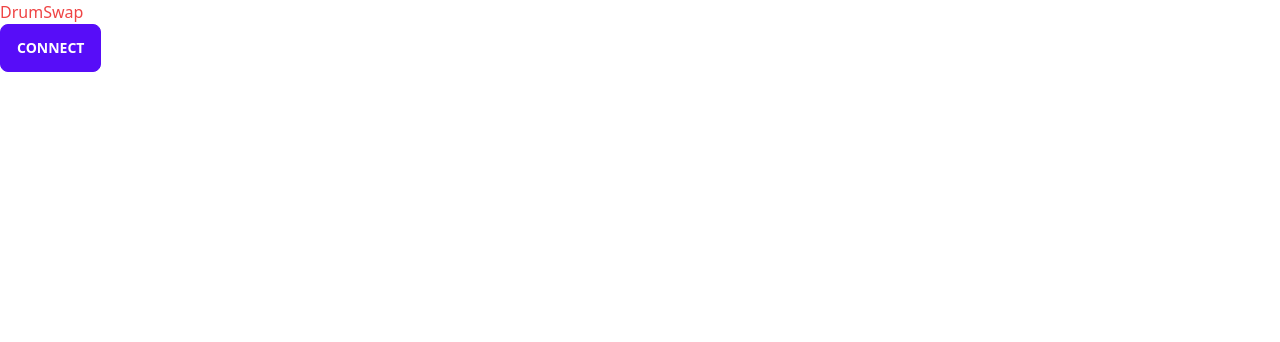
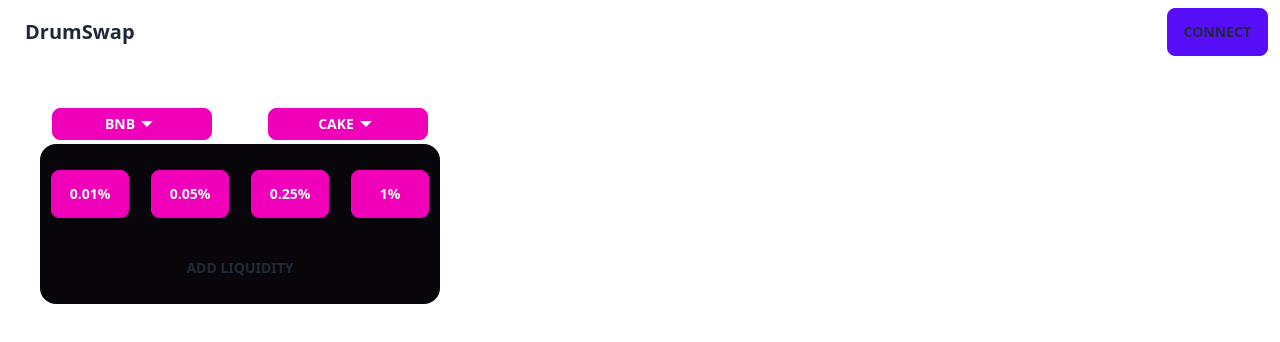
Before and after one commit to DarkMiclos/DrumSwap-Hackathon, a React (Vite) app in the folder frontend/: page / in a window 1280 px wide. Shown: the top 342 px of the page. Built offline with nearby package versions, Linux system fonts and the light colour scheme.

Commit message:
add Pool Component

```diff
--- a/frontend/src/App.tsx
+++ b/frontend/src/App.tsx
@@ -1,11 +1,11 @@
-import { useWallet } from "./hook/useWallet";
-import ConnectButton from "./components/ConnectButton";
+import Pool from "./components/Pool";
+import Navbar from "./components/Navbar";
 
 const App = () => {
   return (
     <>
-      <div className="text-red-500">DrumSwap</div>
-      <ConnectButton />
+      <Navbar />
+      <Pool />
     </>
   );
 };
--- /dev/null
+++ b/frontend/src/components/Pool.tsx
@@ -0,0 +1,58 @@
+import { IoMdArrowDropdown } from "react-icons/io";
+import TokenSelectionButton from "./TokenSelectionButton";
+import { useRecoilValue } from "recoil";
+import { swapFromTokenState, swapToTokenState } from "../utils/atom";
+
+const Pool = () => {
+  const swapFromToken = useRecoilValue(swapFromTokenState);
+  const swapToToken = useRecoilValue(swapToTokenState);
+
+  return (
+    <div className="w-[400px] h-[200px] rounded-2xl m-10">
+      {/* Select tokens */}
+      <div className="relative w-full h-[40px]">
+        <div className="absolute top-0 bottom-0 w-full h-[32px] my-auto">
+          <TokenSelectionButton
+            type="from"
+            className="btn btn-sm btn-secondary w-[40%] mx-3"
+          >
+            {swapFromToken}
+            <IoMdArrowDropdown size={24} />
+          </TokenSelectionButton>
+
+          <TokenSelectionButton
+            type="to"
+            className="btn btn-sm btn-secondary w-[40%] float-right mx-3"
+          >
+            {swapToToken}
+            <IoMdArrowDropdown size={24} />
+          </TokenSelectionButton>
+        </div>
+      </div>
+      <div className="w-full h-[calc(100%-40px)] bg-[#08060b] rounded-2xl">
+        {/* Select fees */}
+        <div className="relative h-[calc(100%-60px)]">
+          <div className="absolute grid grid-cols-4 w-full h-[48px] top-0 bottom-0 my-auto">
+            <button className="btn btn-secondary w-[78px] mx-auto">
+              0.01%
+            </button>
+            <button className="btn btn-secondary w-[78px] mx-auto">
+              0.05%
+            </button>
+            <button className="btn btn-secondary w-[78px] mx-auto">
+              0.25%
+            </button>
+            <button className="btn btn-secondary w-[78px] mx-auto">1%</button>
+          </div>
+        </div>
+        <div className="relative w-full h-[48px]">
+          <button className="absolute btn btn-ghost w-[90%] left-0 right-0 mx-auto mb-5">
+            Add Liquidity
+          </button>
+        </div>
+      </div>
+    </div>
+  );
+};
+
+export default Pool;
--- /dev/null
+++ b/frontend/src/components/TokenSelectionButton.tsx
@@ -0,0 +1,156 @@
+import { ReactNode, useState } from "react";
+import { swapFromTokenState, swapToTokenState } from "../utils/atom";
+import { useSetRecoilState } from "recoil";
+
+type Props = {
+  type: "from" | "to";
+  children: ReactNode;
+  className: string;
+};
+
+type Token = {
+  name: string;
+  abbreviation: string;
+};
+
+const TokenSelectionButton = ({ type, children, className }: Props) => {
+  const setSwapFromToken = useSetRecoilState(swapFromTokenState);
+  const setSwapToToken = useSetRecoilState(swapToTokenState);
+  const [inputValue, setInputValue] = useState<string>("");
+
+  const availableTokens: Token[] = [
+    {
+      name: "Ethereum",
+      abbreviation: "ETH",
+    },
+    {
+      name: "Binance Chain Native Token",
+      abbreviation: "BNB",
+    },
+  ];
+
+  const filteredTokes = availableTokens.filter(({ abbreviation }) =>
+    abbreviation.includes(inputValue.toUpperCase())
+  );
+
+  const handleClick = (e: React.MouseEvent<HTMLButtonElement>) => {
+    const abbreviation = e.currentTarget.textContent;
+    if (!abbreviation) return;
+    if (type === "from") {
+      setSwapFromToken(abbreviation);
+    } else if (type === "to") {
+      setSwapToToken(abbreviation);
+    }
+  };
+
+  const handleChange = (e: React.ChangeEvent<HTMLInputElement>) => {
+    setInputValue(e.currentTarget.value);
+  };
+
+  if (type === "from") {
+    return (
+      <>
+        <label htmlFor="FromTokenSelectionModal" className={className}>
+          {children}
+        </label>
+
+        <input
+          type="checkbox"
+          id="FromTokenSelectionModal"
+          className="modal-toggle"
+        />
+        <label
+          htmlFor="FromTokenSelectionModal"
+          className="modal cursor-pointer"
+        >
+          <label className="modal-box relative h-full" htmlFor="">
+            <h3 className="text-2xl font-bold mb-5">Select a Token</h3>
+            <hr />
+
+            <input
+              onChange={handleChange}
+              type="text"
+              placeholder="Search Name"
+              className="input input-bordered w-full my-5"
+            />
+            <div className="py-4">
+              {inputValue === "" &&
+                availableTokens.map(({ abbreviation }, index) => (
+                  <button
+                    key={index}
+                    onClick={handleClick}
+                    className="btn w-full"
+                  >
+                    {abbreviation}
+                  </button>
+                ))}
+              {inputValue !== "" &&
+                filteredTokes.map(({ abbreviation }, index) => (
+                  <button
+                    key={index}
+                    onClick={handleClick}
+                    className="btn w-full"
+                  >
+                    {abbreviation}
+                  </button>
+                ))}
+            </div>
+          </label>
+        </label>
+      </>
+    );
+  } else if (type === "to") {
+    return (
+      <>
+        <label htmlFor="ToTokenSelectionModal" className={className}>
+          {children}
+        </label>
+
+        <input
+          type="checkbox"
+          id="ToTokenSelectionModal"
+          className="modal-toggle"
+        />
+        <label htmlFor="ToTokenSelectionModal" className="modal cursor-pointer">
+          <label className="modal-box relative h-full" htmlFor="">
+            <h3 className="text-2xl font-bold mb-5">Select a Token</h3>
+            <hr />
+
+            <input
+              onChange={handleChange}
+              type="text"
+              placeholder="Search Name"
+              className="input input-bordered w-full my-5"
+            />
+            <div className="py-4">
+              {inputValue === "" &&
+                availableTokens.map(({ abbreviation }, index) => (
+                  <button
+                    key={index}
+                    onClick={handleClick}
+                    className="btn w-full"
+                  >
+                    {abbreviation}
+                  </button>
+                ))}
+              {inputValue !== "" &&
+                filteredTokes.map(({ abbreviation }, index) => (
+                  <button
+                    key={index}
+                    onClick={handleClick}
+                    className="btn w-full"
+                  >
+                    {abbreviation}
+                  </button>
+                ))}
+            </div>
+          </label>
+        </label>
+      </>
+    );
+  } else {
+    return <></>;
+  }
+};
+
+export default TokenSelectionButton;
```
